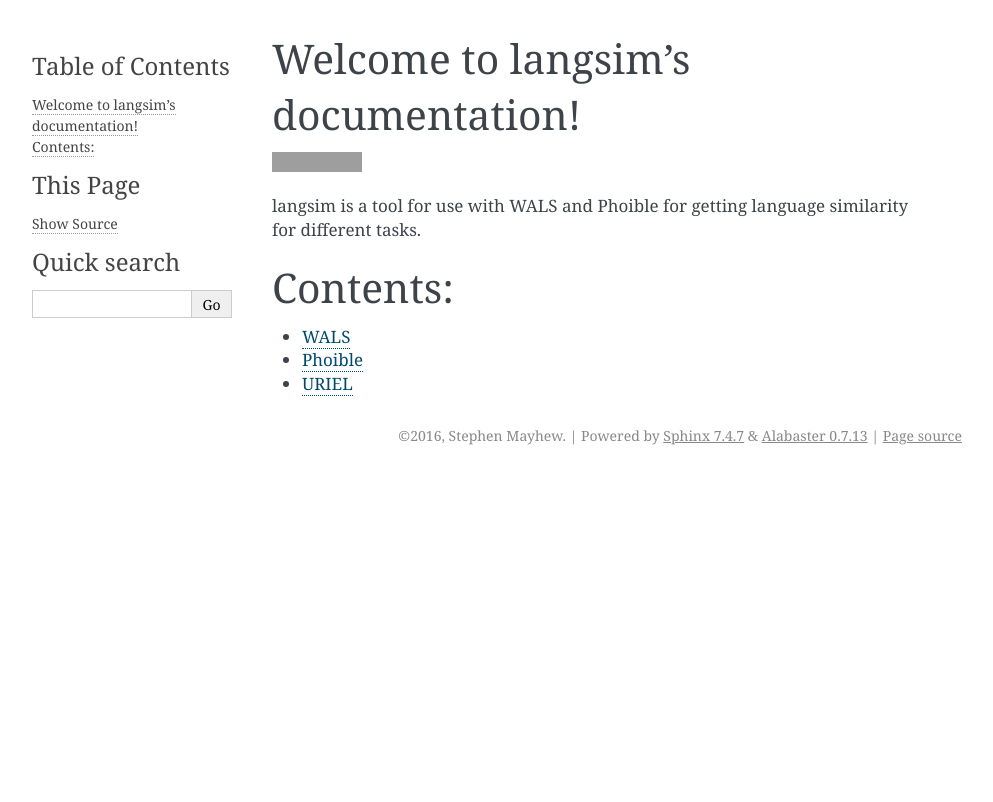
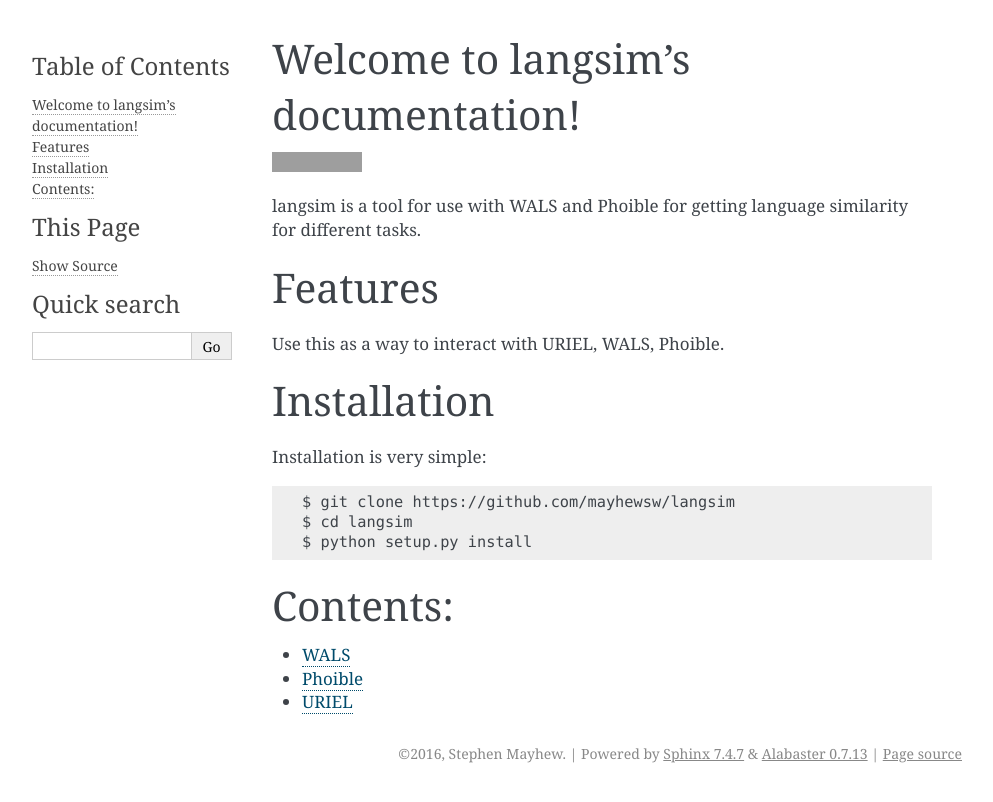
Before and after one commit to mayhewsw/langsim, a Sphinx documentation site: the page built from docs/index.rst, in a window 1280 px wide. Shown: the top 802 px of the page, without its empty margins (148-1141 px from the left). Built offline with Sphinx 7.4.7, drawn with Linux system fonts in a browser that asks for light colours; grey boxes are pictures that could not be loaded.

Commit message:
Added new files.

```diff
--- a/docs/conf.py
+++ b/docs/conf.py
@@ -37,10 +37,16 @@
 # Add any paths that contain templates here, relative to this directory.
 templates_path = ['_templates']
 
+from recommonmark.parser import CommonMarkParser
+
+source_parsers = {
+    '.md': CommonMarkParser,
+}
+
 # The suffix(es) of source filenames.
 # You can specify multiple suffix as a list of string:
-# source_suffix = ['.rst', '.md']
-source_suffix = '.rst'
+source_suffix = ['.rst', '.md']
+#source_suffix = '.rst'
 
 # The encoding of source files.
 #source_encoding = 'utf-8-sig'
--- a/docs/index.rst
+++ b/docs/index.rst
@@ -12,6 +12,22 @@
 
 langsim is a tool for use with WALS and Phoible for getting language similarity for different tasks.
 
+Features
+========
+
+Use this as a way to interact with URIEL, WALS, Phoible.
+
+
+Installation
+============
+
+Installation is very simple::
+
+    $ git clone https://github.com/mayhewsw/langsim
+    $ cd langsim
+    $ python setup.py install
+
+
 Contents:
 =========
 
--- a/docs/phoible.rst
+++ b/docs/phoible.rst
@@ -1,4 +1,6 @@
 Phoible
 =======
 
-This is good stuff right here.
+Phoible is a database of phonetic inventories for about 1600 languages across the world.
+
+See Phoible here: `Phoible <http://phoible.org>`_
--- a/docs/uriel.rst
+++ b/docs/uriel.rst
@@ -2,3 +2,5 @@
 =====
 
 URIEL is important -- a collection of Phoible and WALS.
+
+See URIEL here: `URIEL <http://www.cs.cmu.edu/~dmortens/uriel.html>`_
--- a/docs/wals.rst
+++ b/docs/wals.rst
@@ -4,4 +4,4 @@
 This is a file that describes how the WALS module works.
 
 
-See WALS here: [wals.info](wals.info).
+See WALS here: `WALS <http://wals.info>`_
```
